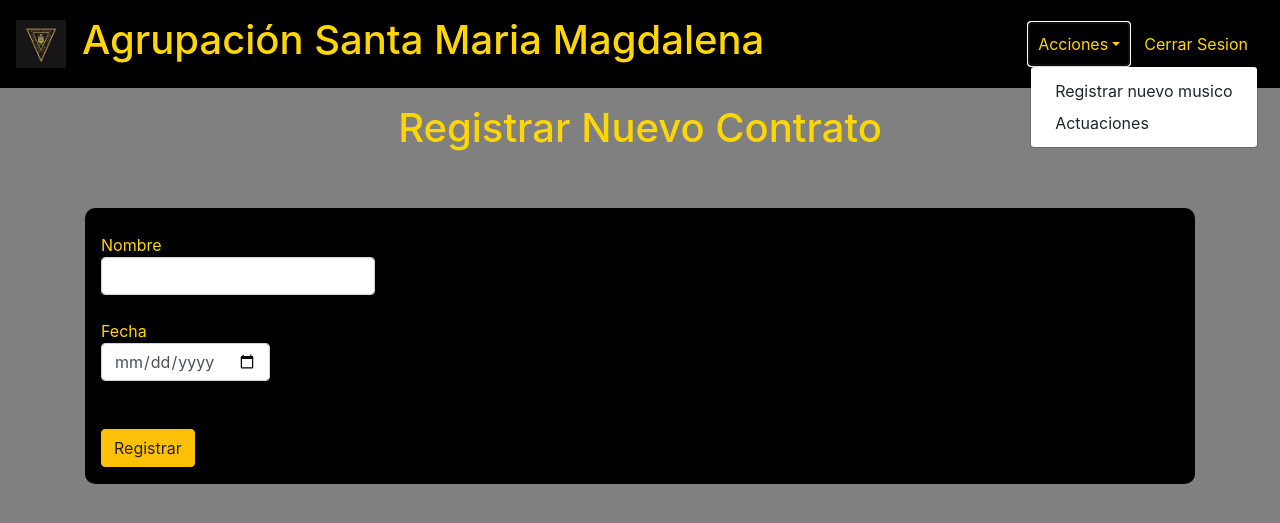
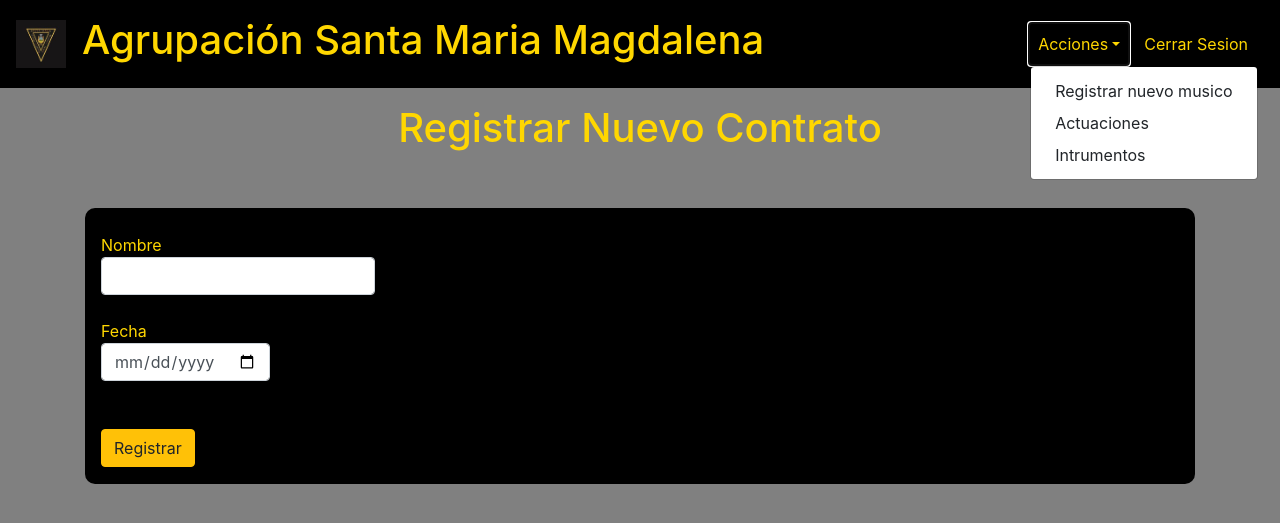
Before and after one commit to DavidSobri/final, a PHP site: page /registrar_contrato.php in a window 1280 px wide, after a click on "Acciones". Shown: the top 523 px of the page. Run offline with PHP 8.4, Linux system fonts and the light colour scheme.

Commit message:
registrar contratos terminado

```diff
--- a/registrar_contrato.php
+++ b/registrar_contrato.php
@@ -9,7 +9,7 @@
 		<link rel="stylesheet" href="css/bootstrap.min.css">
 		<link rel="stylesheet" href="estiloregistrar.css">
 		<link rel="stylesheet" href="estilos.css">
-		<link rel="shortcut icon" href="images/icono.png">
+		<link rel="shortcut icon" href="images/logo.jpg">
 
 		<title>Agrupación Santa Maria Magdalena</title>
 
@@ -29,7 +29,8 @@
 	<div class="dropdown-menu"  aria-labelledby="navbarDropdown">
 	  <a class="dropdown-item" href="registrar.php">Registrar nuevo musico</a>
 	  <a class="dropdown-item" href="contratos.php">Actuaciones</a>
-	</div>
+	  <a class="dropdown-item" href="prestados.php">Intrumentos</a>
+	  </div>
   </li>
 </ul>
 <a href="index.php" class="form-inline my-2 my-lg-0 nav-link">Cerrar Sesion</a>
```
